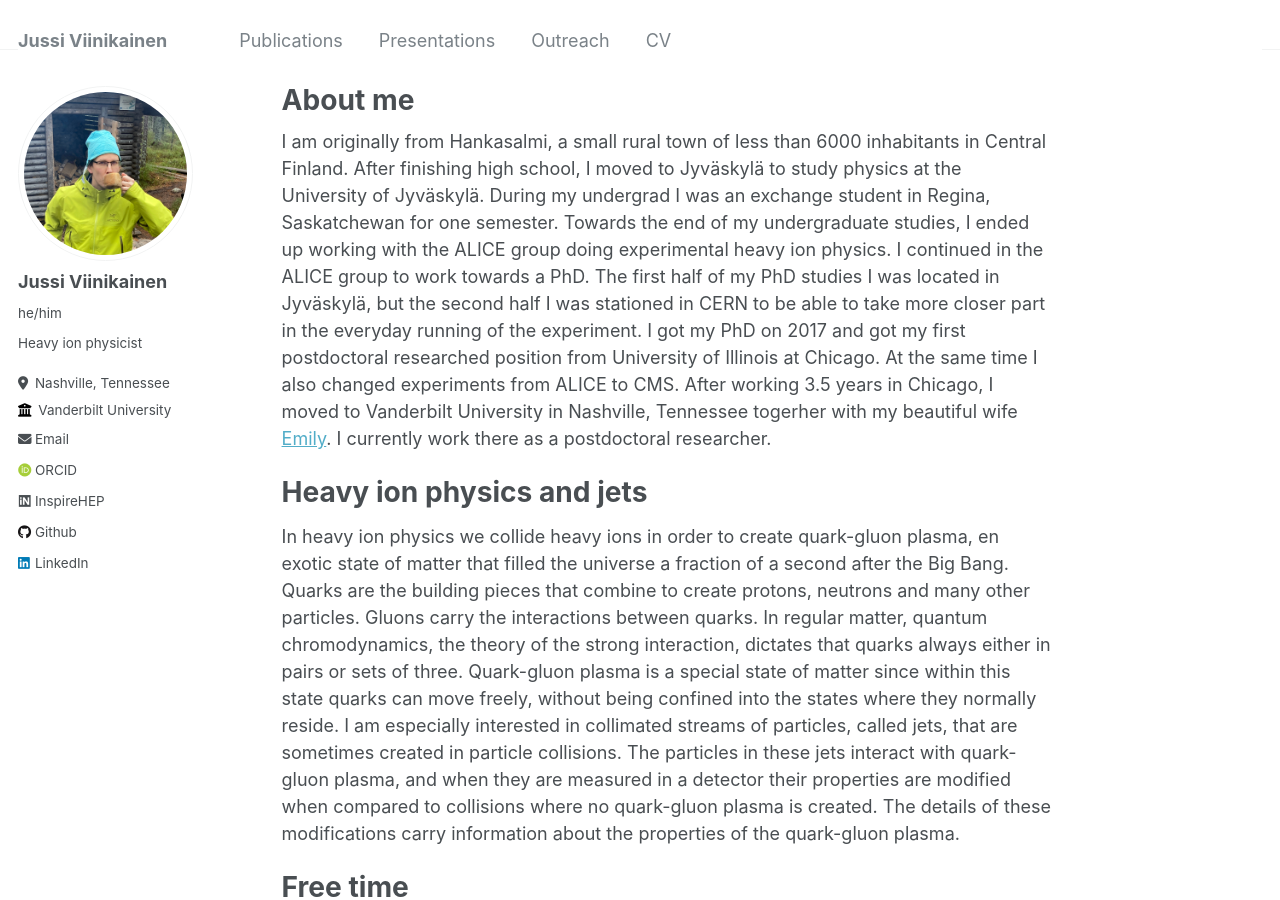
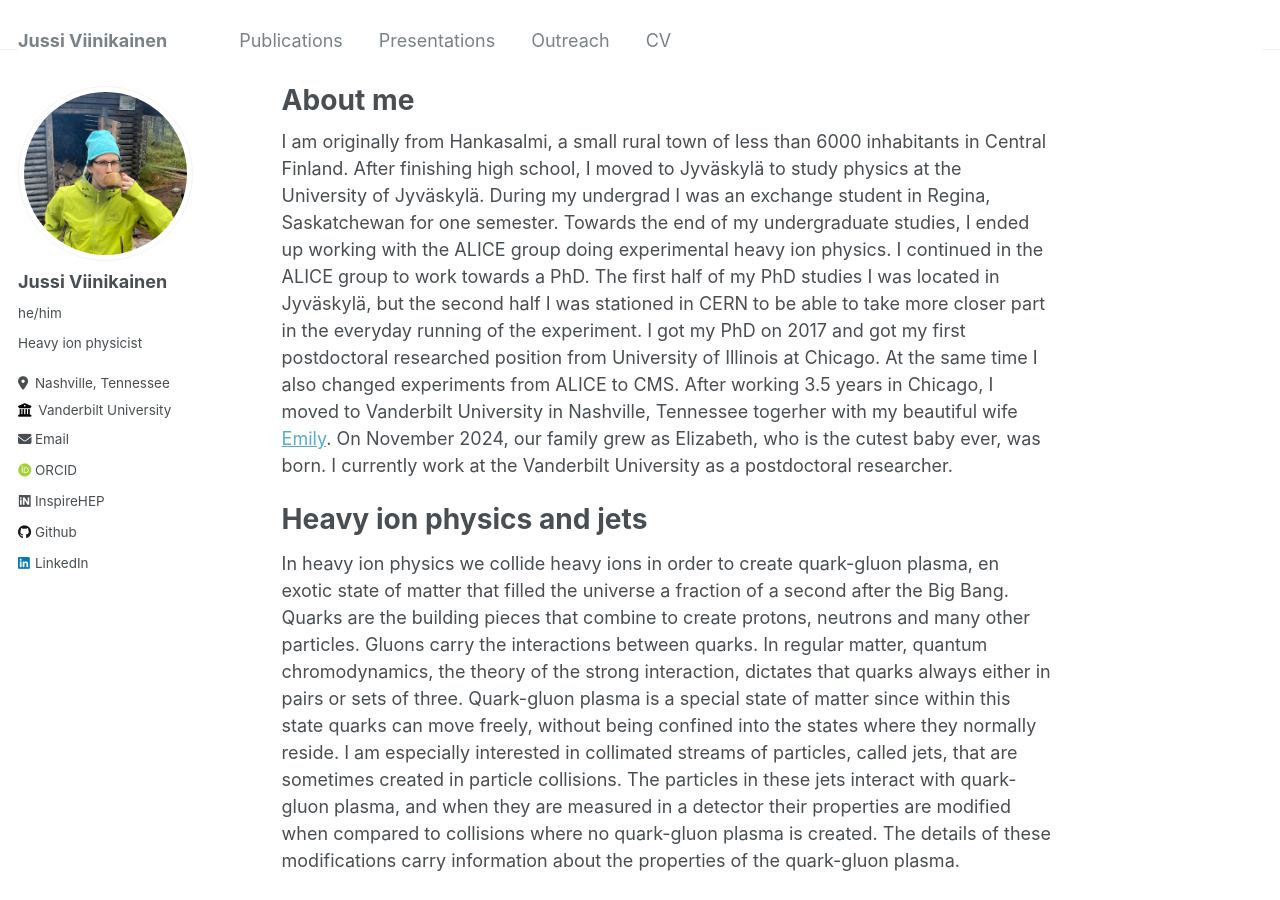
Before and after one commit to jusaviin/jusaviin.github.io, a Jekyll site: the page built from _pages/about.md, in a window 1280 px wide and 900 px high. Built offline with Jekyll 4.4.1, drawn with Linux system fonts in a browser that asks for light colours; some web fonts are replaced.

Commit message:
Updates in bio and CV

```diff
--- a/_pages/about.md
+++ b/_pages/about.md
@@ -7,7 +7,7 @@ redirect_from:
   - /about.html
 ---
 
-I am originally from Hankasalmi, a small rural town of less than 6000 inhabitants in Central Finland. After finishing high school, I moved to Jyväskylä to study physics at the University of Jyväskylä. During my undergrad I was an exchange student in Regina, Saskatchewan for one semester. Towards the end of my undergraduate studies, I ended up working with the ALICE group doing experimental heavy ion physics. I continued in the ALICE group to work towards a PhD. The first half of my PhD studies I was located in Jyväskylä, but the second half I was stationed in CERN to be able to take more closer part in the everyday running of the experiment. I got my PhD on 2017 and got my first postdoctoral researched position from University of Illinois at Chicago. At the same time I also changed experiments from ALICE to CMS. After working 3.5 years in Chicago, I moved to Vanderbilt University in Nashville, Tennessee togerher with my beautiful wife [Emily](https://ziliak.com/our-people/attorneys/emily-hayes/). I currently work there as a postdoctoral researcher.
+I am originally from Hankasalmi, a small rural town of less than 6000 inhabitants in Central Finland. After finishing high school, I moved to Jyväskylä to study physics at the University of Jyväskylä. During my undergrad I was an exchange student in Regina, Saskatchewan for one semester. Towards the end of my undergraduate studies, I ended up working with the ALICE group doing experimental heavy ion physics. I continued in the ALICE group to work towards a PhD. The first half of my PhD studies I was located in Jyväskylä, but the second half I was stationed in CERN to be able to take more closer part in the everyday running of the experiment. I got my PhD on 2017 and got my first postdoctoral researched position from University of Illinois at Chicago. At the same time I also changed experiments from ALICE to CMS. After working 3.5 years in Chicago, I moved to Vanderbilt University in Nashville, Tennessee togerher with my beautiful wife [Emily](https://ziliak.com/our-people/attorneys/emily-hayes/). On November 2024, our family grew as Elizabeth, who is the cutest baby ever, was born. I currently work at the Vanderbilt University as a postdoctoral researcher.
 
 Heavy ion physics and jets
 ======
```
Also changed, not shown: _pages/cv.md (+4 -1 lines).
